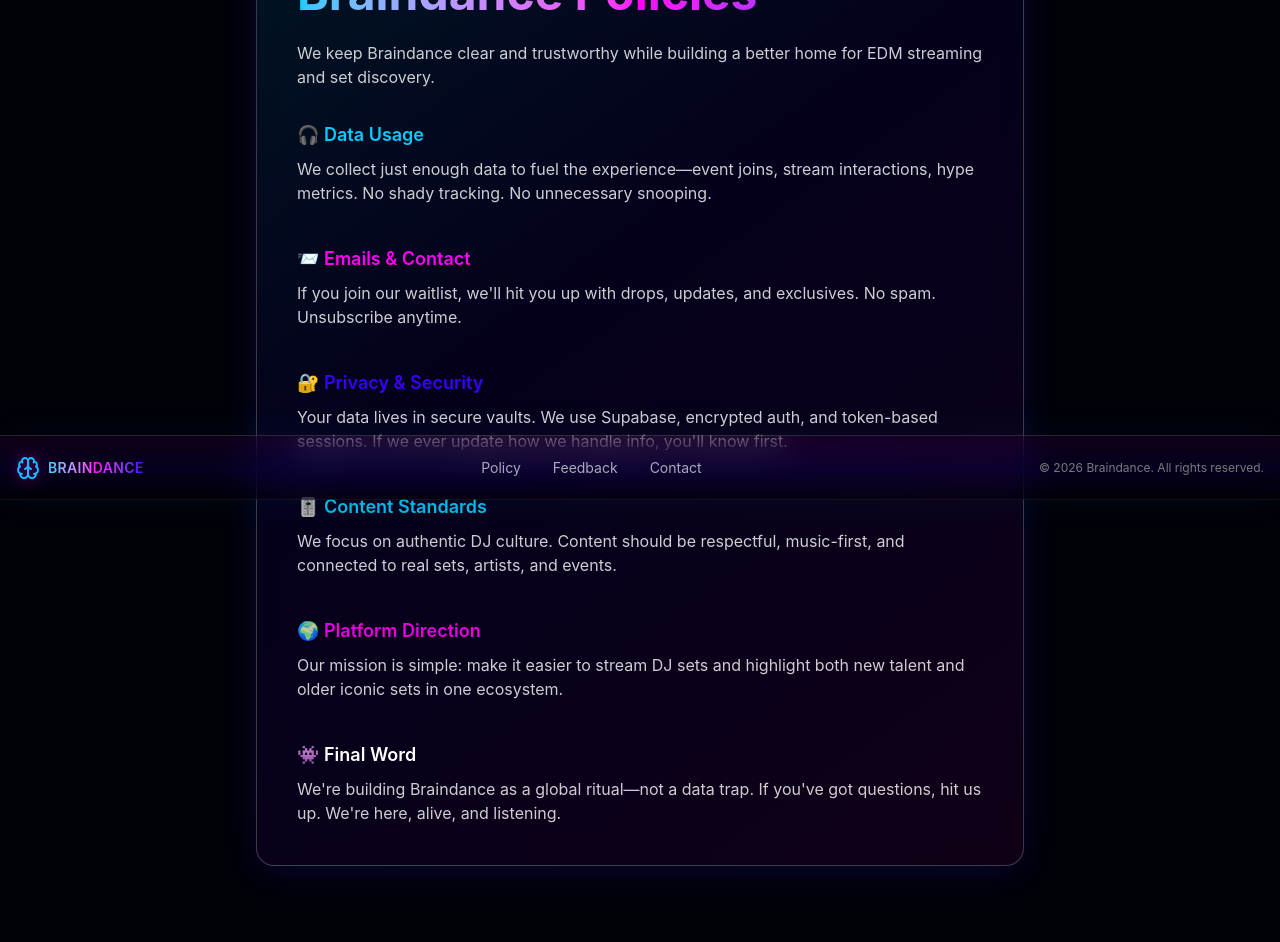
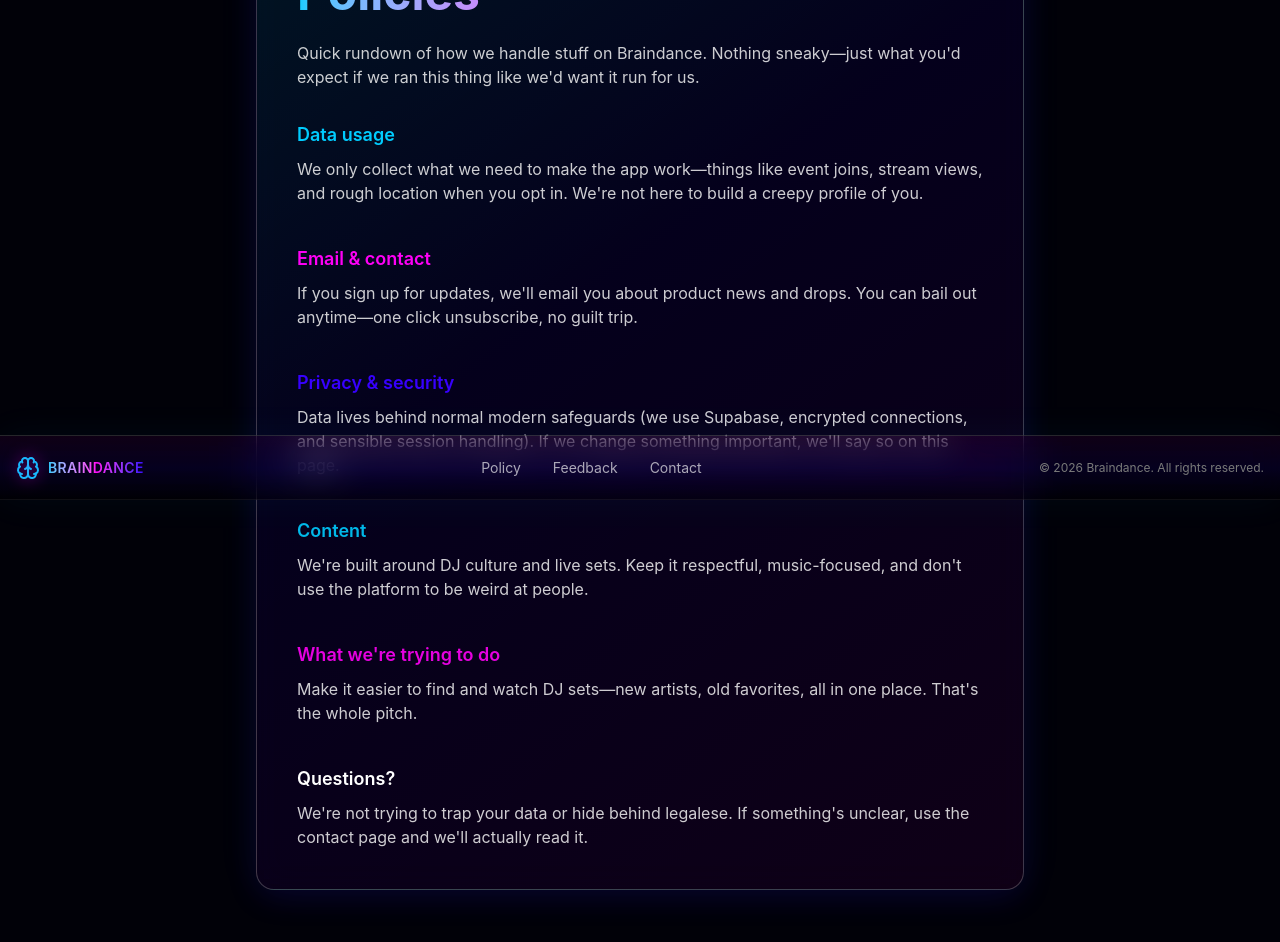
Before and after one commit to Hoochymoochy/braindance, a Next.js app: page /policy in a window 1280 px wide. Shown: the part 300-1242 px from the top of the page. Built offline with nearby package versions, Linux system fonts and the light colour scheme.

Commit message:
updated nav page

```diff
--- a/src/app/contact/page.tsx
+++ b/src/app/contact/page.tsx
@@ -1,7 +1,7 @@
 "use client";
 
 import React, { useState } from "react";
-import { Mail, Sparkles } from "lucide-react";
+import { Mail } from "lucide-react";
 import { addContact } from "@/app/lib/utils/contact";
 
 export default function ContactPage() {
@@ -22,19 +22,19 @@ export default function ContactPage() {
       <section className="container mx-auto px-4 py-24">
         <div className="mx-auto max-w-3xl rounded-2xl p-10 glass-bends">
           <h1 className="mb-6 text-4xl font-bold text-gradient-bends sm:text-5xl">
-            Hit Us Up
+            Contact
           </h1>
           <p className="mb-8 text-base text-white/80">
-            Whether you&apos;re a DJ, venue, dreamer, or supporter—drop a message
-            and we&apos;ll vibe with you soon.
+            DJs, venues, random questions—whatever. Leave your email and a message
+            and we&apos;ll get back when we can.
           </p>
 
           {submitted ? (
             <div className="text-center text-[#00ccff]">
-              <Sparkles className="mx-auto mb-4 h-10 w-10" />
-              <h2 className="mb-2 text-2xl font-bold">Message received!</h2>
+              <Mail className="mx-auto mb-4 h-10 w-10" />
+              <h2 className="mb-2 text-2xl font-bold">Sent</h2>
               <p className="text-white/65">
-                We&apos;ll reach out soon. Big love from the Braindance realm.
+                We got your message. You&apos;ll hear from us if a reply makes sense.
               </p>
             </div>
           ) : (
@@ -43,14 +43,14 @@ export default function ContactPage() {
                 type="email"
                 value={email}
                 onChange={(e) => setEmail(e.target.value)}
-                placeholder="your@email.com"
+                placeholder="you@example.com"
                 required
                 className="input-bends"
               />
               <textarea
                 value={message}
                 onChange={(e) => setMessage(e.target.value)}
-                placeholder="What&apos;s on your mind?"
+                placeholder="What do you need?"
                 required
                 rows={6}
                 className="input-bends min-h-[140px] resize-y py-3"
@@ -59,7 +59,7 @@ export default function ContactPage() {
                 type="submit"
                 className="flex items-center gap-2 self-end rounded-md bg-[#3700ff] px-5 py-2 text-white shadow transition hover:bg-[#ff00f7]/90"
               >
-                Send Message <Mail className="h-4 w-4" />
+                Send <Mail className="h-4 w-4" />
               </button>
             </form>
           )}
--- a/src/app/feedback/page.tsx
+++ b/src/app/feedback/page.tsx
@@ -20,19 +20,19 @@ export default function FeedbackPage() {
       <section className="container mx-auto px-4 py-24">
         <div className="mx-auto max-w-3xl rounded-2xl p-10 glass-bends">
           <h1 className="mb-6 text-4xl font-bold text-gradient-bends sm:text-5xl">
-            We Hear You
+            Feedback
           </h1>
           <p className="mb-8 text-base text-white/80">
-            Drop your thoughts, dreams, bugs, or ideas. We tune into every signal
-            that moves Braindance forward.
+            Something broken? An idea? Tell us what&apos;s working and what isn&apos;t.
+            We read these.
           </p>
 
           {submitted ? (
             <div className="text-center text-[#ff00f7]">
               <MessageSquare className="mx-auto mb-4 h-10 w-10" />
-              <h2 className="mb-2 text-2xl font-bold">Thanks for your feedback!</h2>
+              <h2 className="mb-2 text-2xl font-bold">Got it</h2>
               <p className="text-white/65">
-                You&apos;re helping shape the movement. Respect. 🔮
+                Thanks for taking the time—it really does help.
               </p>
             </div>
           ) : (
@@ -40,7 +40,7 @@ export default function FeedbackPage() {
               <textarea
                 value={message}
                 onChange={(e) => setMessage(e.target.value)}
-                placeholder="Let it out. What are you thinking?"
+                placeholder="Say whatever you want—bugs, ideas, rants, all fair game."
                 required
                 rows={6}
                 className="input-bends min-h-[140px] resize-y py-3"
@@ -49,7 +49,7 @@ export default function FeedbackPage() {
                 type="submit"
                 className="flex items-center gap-2 self-end rounded-md bg-[#3700ff] px-5 py-2 text-white shadow transition hover:bg-[#ff00f7]/90"
               >
-                Send It <Send className="h-4 w-4" />
+                Send <Send className="h-4 w-4" />
               </button>
             </form>
           )}
--- a/src/app/policy/page.tsx
+++ b/src/app/policy/page.tsx
@@ -18,74 +18,76 @@ export default function PolicyPage() {
           </Link>
 
           <h1 className="mb-6 text-4xl font-bold text-gradient-bends sm:text-5xl">
-            Braindance Policies
+            Policies
           </h1>
           <p className="mb-8 text-base text-white/80">
-            We keep Braindance clear and trustworthy while building a better home
-            for EDM streaming and set discovery.
+            Quick rundown of how we handle stuff on Braindance. Nothing sneaky—just
+            what you&apos;d expect if we ran this thing like we&apos;d want it run for
+            us.
           </p>
 
           <div className="space-y-10 text-sm text-white/80 md:text-base">
             <div>
               <h2 className="mb-2 text-lg font-semibold text-[#00ccff]">
-                🎧 Data Usage
+                Data usage
               </h2>
               <p>
-                We collect just enough data to fuel the experience—event joins,
-                stream interactions, hype metrics. No shady tracking. No
-                unnecessary snooping.
+                We only collect what we need to make the app work—things like event
+                joins, stream views, and rough location when you opt in. We&apos;re
+                not here to build a creepy profile of you.
               </p>
             </div>
 
             <div>
               <h2 className="mb-2 text-lg font-semibold text-[#ff00f7]">
-                📨 Emails & Contact
+                Email & contact
               </h2>
               <p>
-                If you join our waitlist, we&apos;ll hit you up with drops,
-                updates, and exclusives. No spam. Unsubscribe anytime.
+                If you sign up for updates, we&apos;ll email you about product news
+                and drops. You can bail out anytime—one click unsubscribe, no guilt
+                trip.
               </p>
             </div>
 
             <div>
               <h2 className="mb-2 text-lg font-semibold text-[#3700ff]">
-                🔐 Privacy & Security
+                Privacy & security
               </h2>
               <p>
-                Your data lives in secure vaults. We use Supabase, encrypted
-                auth, and token-based sessions. If we ever update how we handle
-                info, you&apos;ll know first.
+                Data lives behind normal modern safeguards (we use Supabase, encrypted
+                connections, and sensible session handling). If we change something
+                important, we&apos;ll say so on this page.
               </p>
             </div>
 
             <div>
               <h2 className="mb-2 text-lg font-semibold text-[#00ccff]/90">
-                🎚️ Content Standards
+                Content
               </h2>
               <p>
-                We focus on authentic DJ culture. Content should be respectful,
-                music-first, and connected to real sets, artists, and events.
+                We&apos;re built around DJ culture and live sets. Keep it respectful,
+                music-focused, and don&apos;t use the platform to be weird at people.
               </p>
             </div>
 
             <div>
               <h2 className="mb-2 text-lg font-semibold text-[#ff00f7]/90">
-                🌍 Platform Direction
+                What we&apos;re trying to do
               </h2>
               <p>
-                Our mission is simple: make it easier to stream DJ sets and
-                highlight both new talent and older iconic sets in one ecosystem.
+                Make it easier to find and watch DJ sets—new artists, old favorites,
+                all in one place. That&apos;s the whole pitch.
               </p>
             </div>
 
             <div>
               <h2 className="mb-2 text-lg font-semibold text-white">
-                👾 Final Word
+                Questions?
               </h2>
               <p>
-                We&apos;re building Braindance as a global ritual—not a data
-                trap. If you&apos;ve got questions, hit us up. We&apos;re here,
-                alive, and listening.
+                We&apos;re not trying to trap your data or hide behind legalese. If
+                something&apos;s unclear, use the contact page and we&apos;ll actually
+                read it.
               </p>
             </div>
           </div>
```
